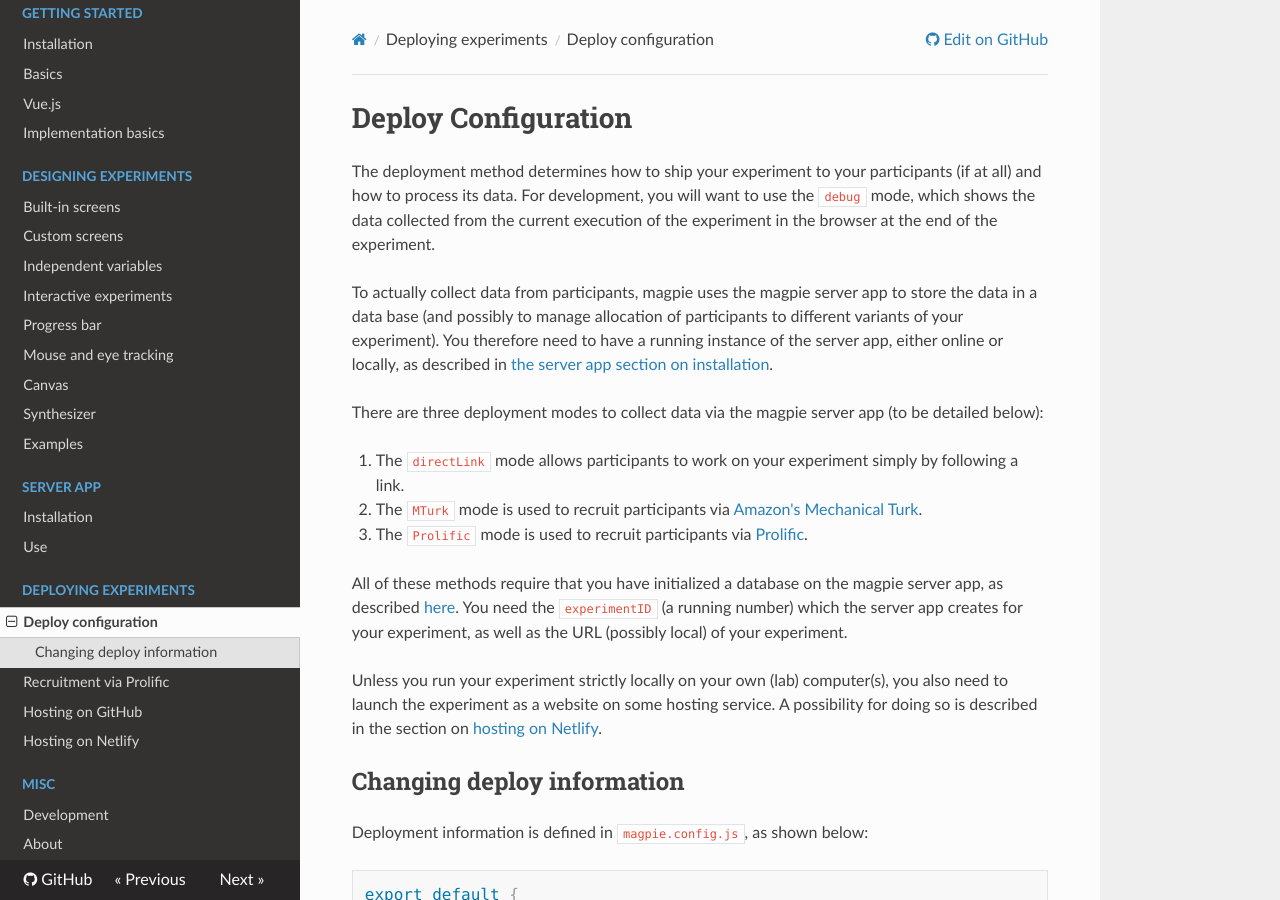
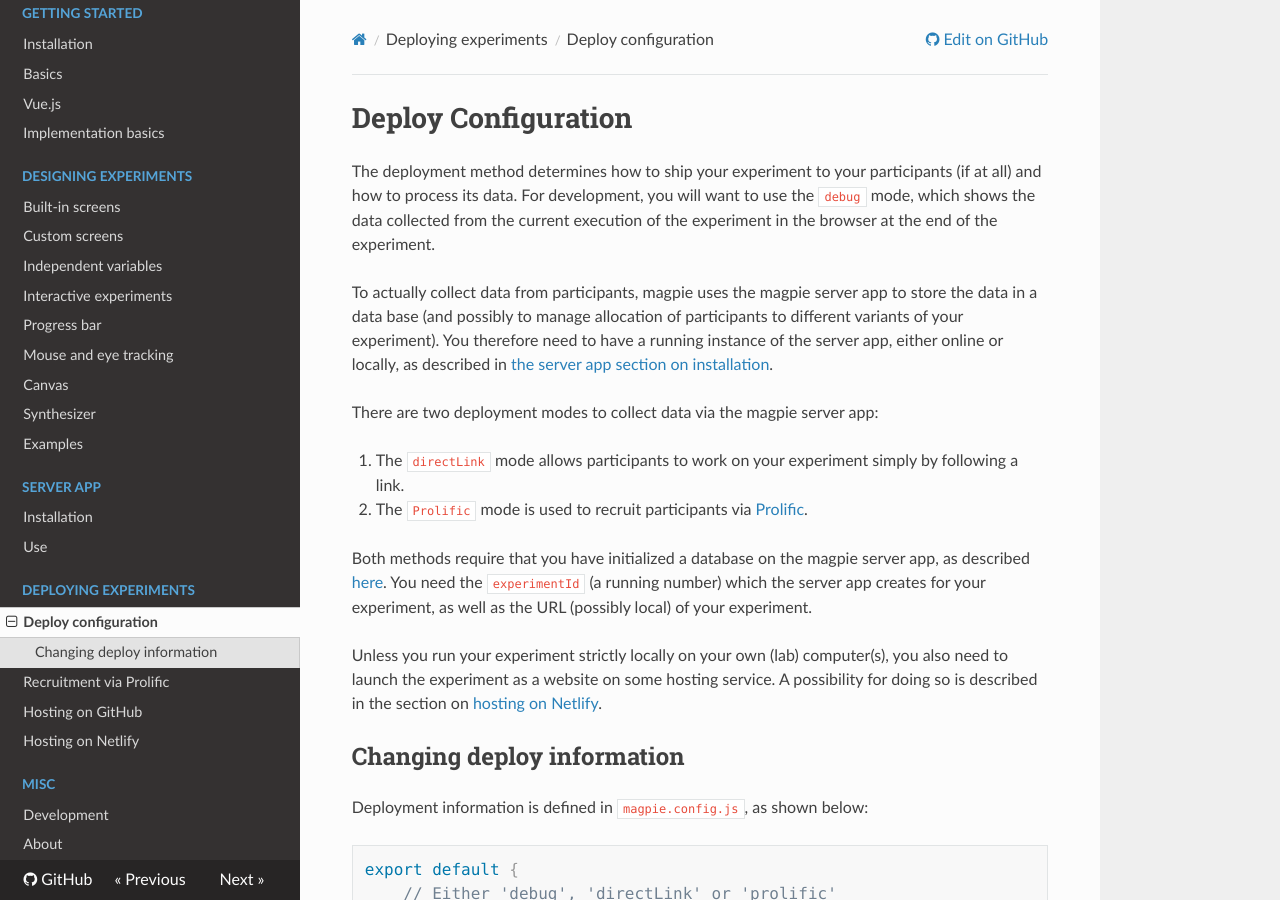
Before and after one commit to magpie-ea/magpie-v3-docs, an MkDocs documentation site: the page built from docs/03_deploying_experiments/01_configuration.md, in a window 1280 px wide and 900 px high. Built offline with MkDocs 1.6.1, drawn with Linux system fonts in a browser that asks for light colours.

Commit message:
Remove traces of MTurk

```diff
--- a/docs/03_deploying_experiments/01_configuration.md
+++ b/docs/03_deploying_experiments/01_configuration.md
@@ -10,18 +10,16 @@ to store the data in a data base (and possibly to manage allocation of participa
 different variants of your experiment). You therefore need to have a running instance of the server app, either online or locally, as described in [the server app section on installation](/02_using_the_server_app/01_installation/).
 
 
-There are three deployment modes to collect data via the magpie server app (to be detailed below):
+There are two deployment modes to collect data via the magpie server app:
 
 1. The `directLink` mode allows participants to work on your experiment simply by following a link.
-2. The `MTurk` mode is used to recruit participants via [Amazon's Mechanical Turk](https://requester.mturk.com/).
 3. The `Prolific` mode is used to recruit participants via [Prolific](https://prolific.ac).
 
-All of these methods require that you have initialized a database on the magpie server app, as described [here](/02_using_the_server_app/02_use/). You need the `experimentID` (a running number) which the server app creates for your experiment, as well as the URL (possibly local) of your experiment.
+Both methods require that you have initialized a database on the magpie server app, as described [here](/02_using_the_server_app/02_use/). You need the `experimentId` (a running number) which the server app creates for your experiment, as well as the URL (possibly local) of your experiment.
 
 Unless you run your experiment strictly locally on your own (lab) computer(s), you also need to
 launch the experiment as a website on some hosting service. A possibility for doing so is
-described in the section on [hosting on
-Netlify](/03_deploying_experiments/02_hosting_on_netlify/).
+described in the section on [hosting on Netlify](/03_deploying_experiments/02_hosting_on_netlify/).
 
 ## Changing deploy information
 
```
